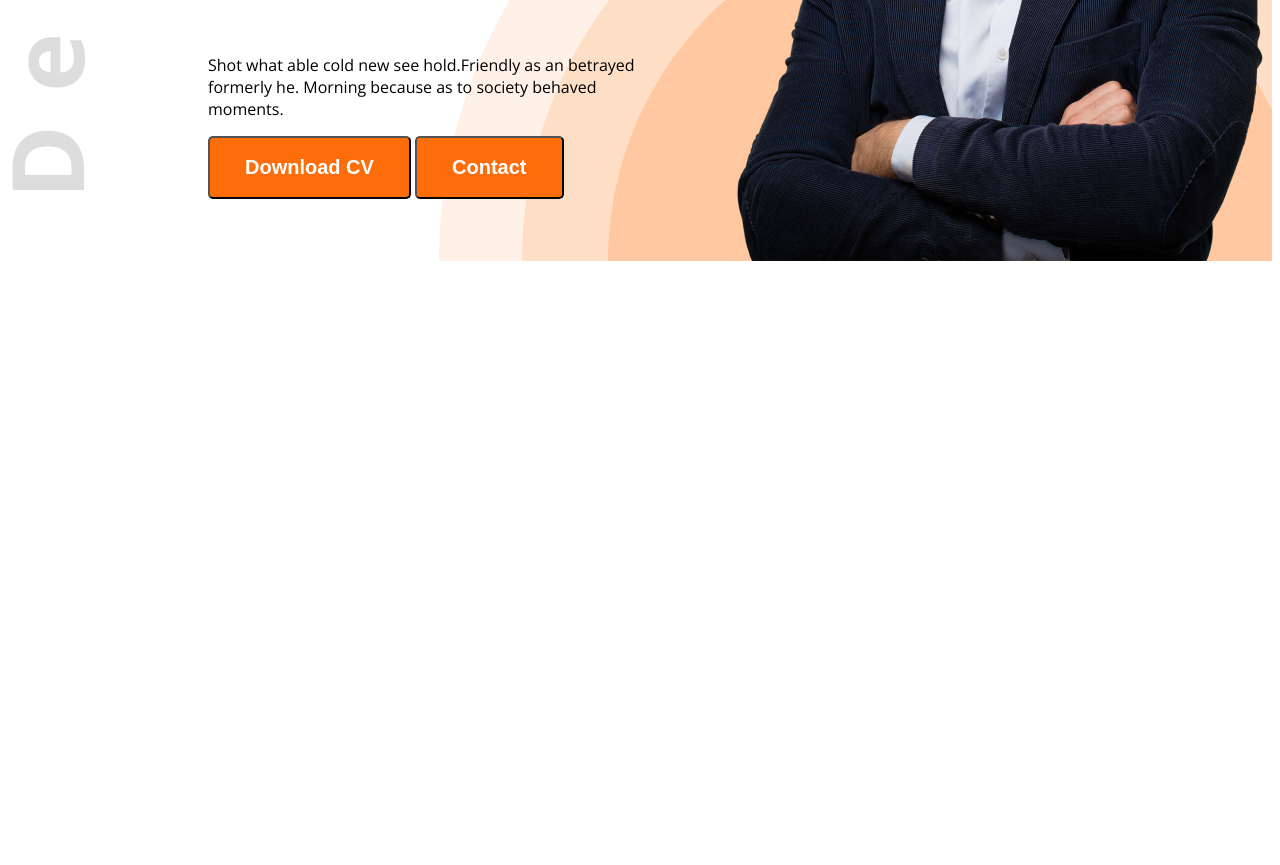
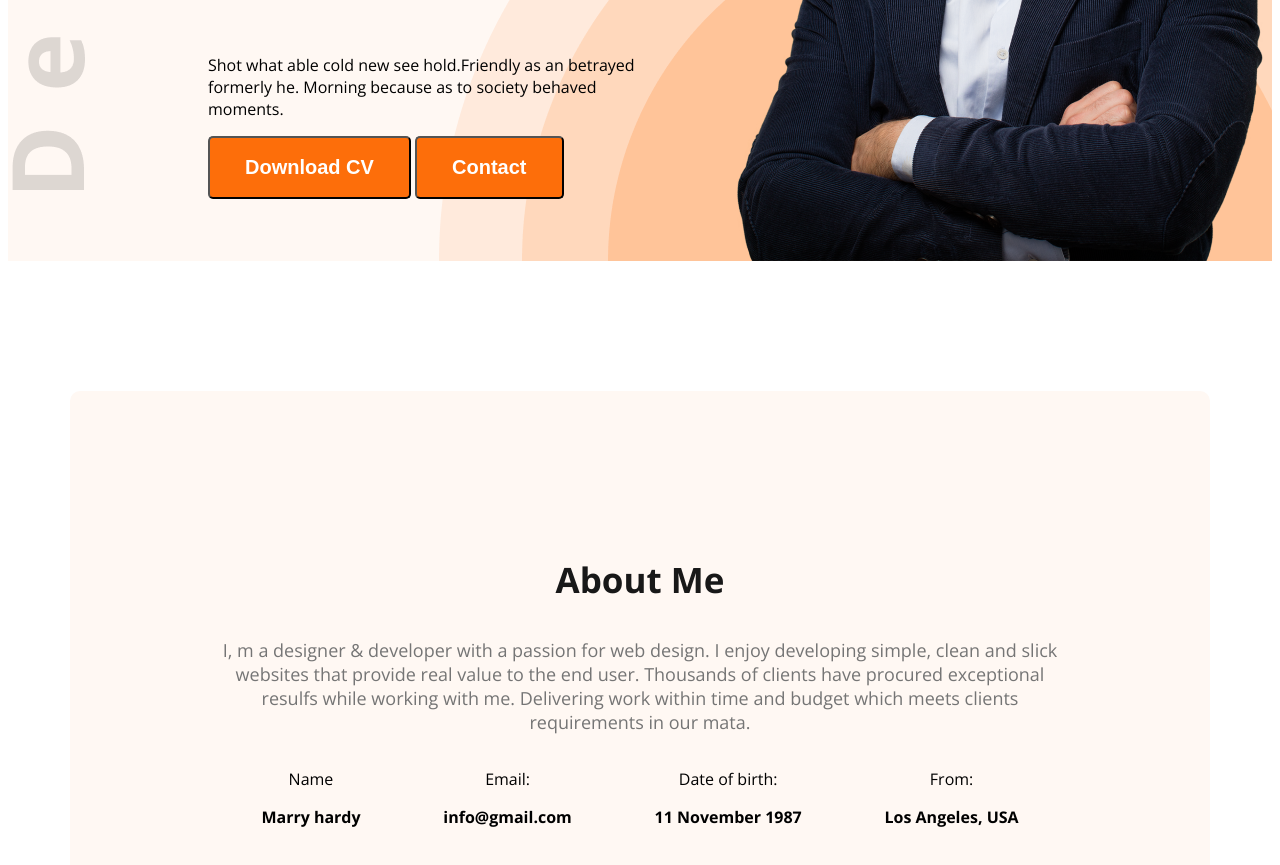
Before and after one commit to jiadhasan/web-dev-portfolio, a plain HTML site: page index.html in a window 1280 px wide. Shown: the part 581-1446 px from the top of the page. Before the commit the page ends 850 px from the top, so only its background shows below. Drawn offline with nearby package versions, Linux system fonts and the light colour scheme.

Commit message:
addeded third part of index.html

```diff
--- a/index.html
+++ b/index.html
@@ -10,7 +10,7 @@
     <link rel="stylesheet" href="style/portfolio.css">
 </head>
 <body class="open-sans-normal">
-    <header class="header">
+    <header class="header secondary-bg">
         <div>
             <nav class="nav-title">
                 <h3>Ma<span class="text-primary">r</span>y</h3>
@@ -37,8 +37,36 @@
 
         </div>
     </header>
-    <main>
+    <main class="main">
+<section class= "about secondary-bg">
+    <h3 class="section-title">About Me</h3>
+    <p class="section-description">
+        I, m a designer & developer with a passion for web design. I enjoy developing simple, clean and slick websites that provide real value to the end user. Thousands of clients have procured exceptional resulfs while working with me. Delivering work within time and budget which meets clients requirements in our mata.
+    </p>
+    <div class="about-items">
+        <div class="about-item">
+            <p class="item-title">Name</p>
+            <p class="item-description">Marry hardy</p>
+        </div>
 
+        <div class="about-item">
+            <p class="item-title">Email:</p>
+            <p class="item-description">info@gmail.com</p>
+        </div>
+
+        <div class="about-item">
+            <p class="item-title">Date of birth:</p>
+            <p class="item-description">11 November 1987</p>
+        </div>
+
+        <div class="about-item">
+            <p class="item-title">From:</p>
+            <p class="item-description">Los Angeles, USA</p>
+        </div>
+
+    </div>
+
+</section>
     </main>
     <footer>
 
--- a/style/portfolio.css
+++ b/style/portfolio.css
@@ -7,6 +7,9 @@
   font-style: normal;
   font-variation-settings:
     "wdth" 100;
+}
+.secondary-bg{
+    background-color: #FFF8F3;
 }
 /*shared option*/
 .text-primary{
@@ -76,3 +79,31 @@ nav ul li{
     background-repeat: no-repeat;
     background-position:left top,bottom right ;
 }
+.section-title{
+    font-size: 35px;
+    font-weight: bold;
+    color: #181818;
+}
+.section-description{
+    font-size: 18px;
+    color: #757575;
+}
+/*about style*/
+.about{
+    border-radius: 10px;
+    padding: 130px 150px;
+    text-align: center;
+    margin-top: 130px;
+}
+/*main style*/
+.main{
+    max-width: 1140px;
+    margin: 0 auto;
+}
+.about-items{
+    display: flex;
+    justify-content: space-around;
+}
+.item-description{
+    font-weight: bold;
+}
```
